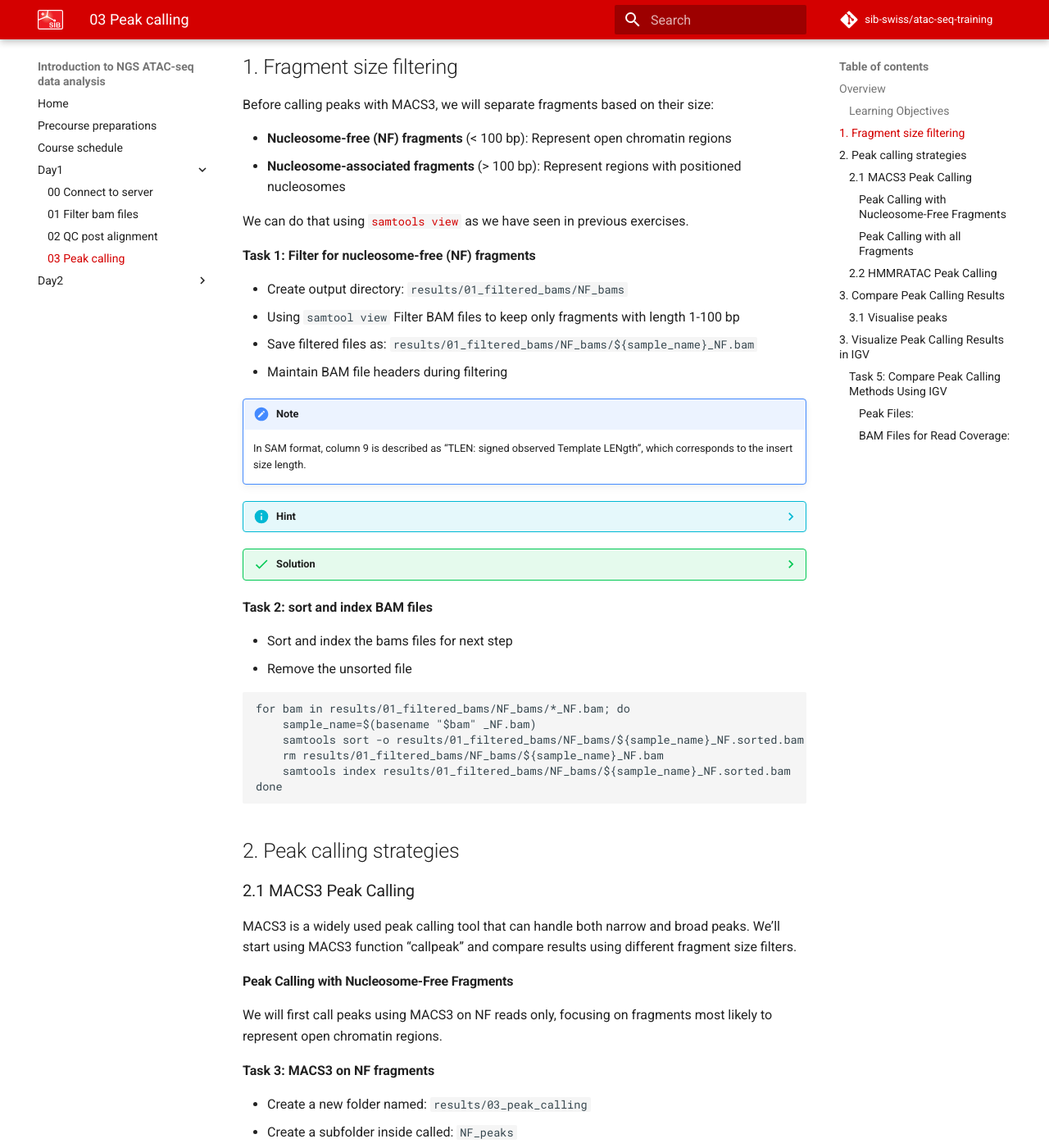
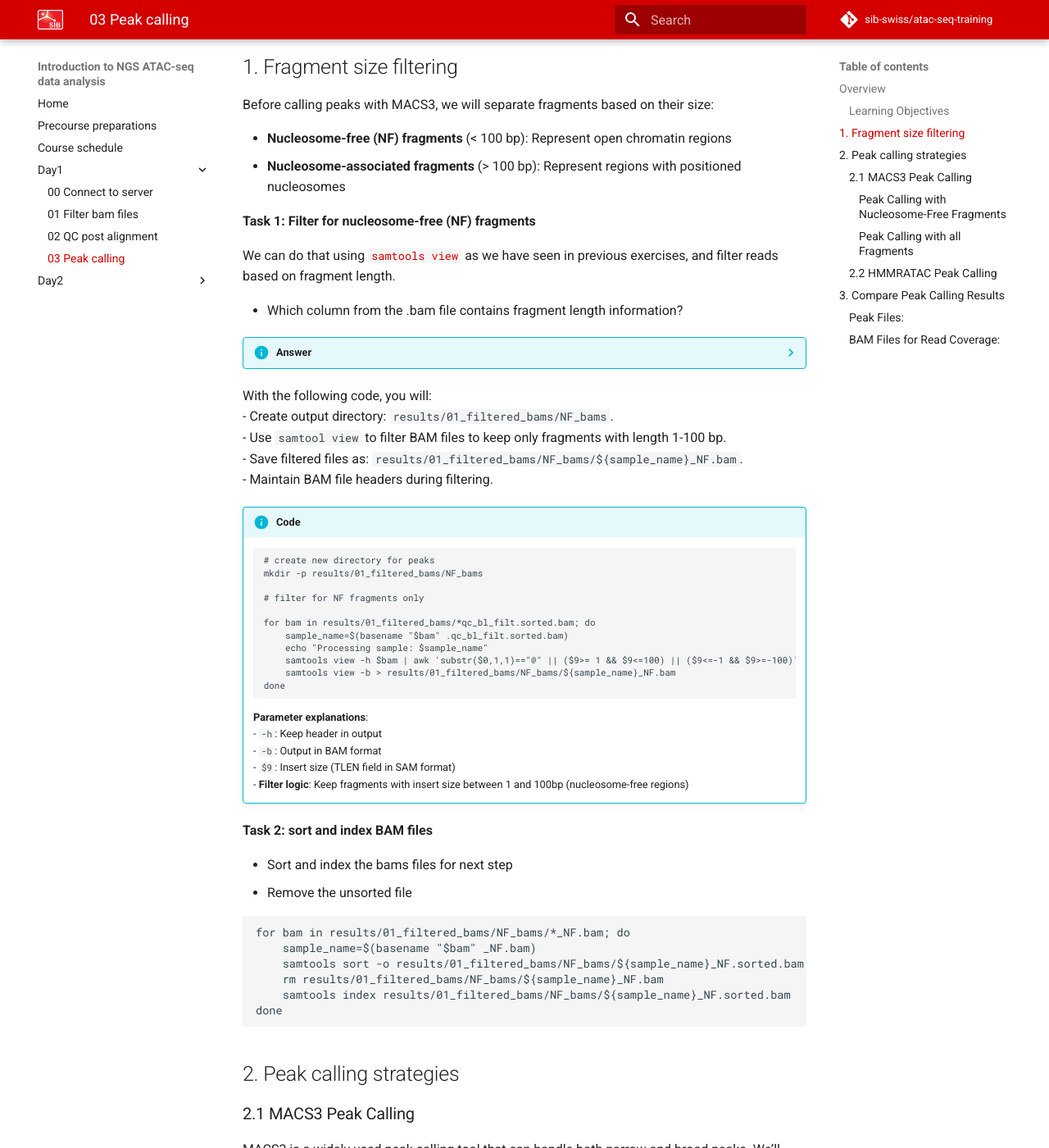
Before and after one commit to sib-swiss/atac-seq-training, an MkDocs documentation site: the page built from docs/days/03_peak_calling.md, in a window 1280 px wide and 1400 px high, scrolled down 581 px. Shown: the whole window at 82% size. Built offline with MkDocs 1.6.1 and Material for MkDocs 9.7.7, drawn with Linux system fonts in a browser that asks for light colours; comment, search, counter and statistics services are not loaded; some of the changed text lies outside the part shown.

Commit message:
improve exercises, fix bug in 04_intersectbed

````diff
--- a/docs/days/03_peak_calling.md
+++ b/docs/days/03_peak_calling.md
@@ -14,6 +14,7 @@ We will compare peak calling results using:
 - Compare peak calling results from different approaches
 - Learn about ATAC-seq specific peak caller HMMRATAC
 
+
 ## 1. Fragment size filtering
 
 Before calling peaks with MACS3, we will separate fragments based on their size:
@@ -21,31 +22,25 @@ Before calling peaks with MACS3, we will separate fragments based on their size:
 - **Nucleosome-free (NF) fragments** (< 100 bp): Represent open chromatin regions
 - **Nucleosome-associated fragments** (> 100 bp): Represent regions with positioned nucleosomes
 
-We can do that using [`samtools view`](https://www.htslib.org/doc/samtools-view.html) as we have seen in previous exercises.
-
 
 **Task 1: Filter for nucleosome-free (NF) fragments**
 
-- Create output directory: `results/01_filtered_bams/NF_bams`
-- Using `samtool view` Filter BAM files to keep only fragments with length 1-100 bp
-- Save filtered files as: `results/01_filtered_bams/NF_bams/${sample_name}_NF.bam`
-- Maintain BAM file headers during filtering
+We can do that using [`samtools view`](https://www.htslib.org/doc/samtools-view.html) as we have seen in previous exercises, and filter reads based on fragment length.
 
-!!! note
+
+- Which column from the .bam file contains fragment length information?
+
+??? info "Answer"
     In SAM format, column 9 is described as "TLEN: signed observed Template LENgth", which corresponds to the insert size length.
 
-
-??? info "Hint"
-    Use `samtools view` with `awk` commands to filter reads:
-
-    - Filter column 9 (TLEN) using awk: `($9>= 1 && $9<=100) || ($9<=-1 && $9>=-100)`
-    - Keep header lines with `-h`
-    - Pipe to `samtools view -b` for BAM output
+With the following code, you will:
+- Create output directory: `results/01_filtered_bams/NF_bams`.
+- Use `samtool view` to filter BAM files to keep only fragments with length 1-100 bp.
+- Save filtered files as: `results/01_filtered_bams/NF_bams/${sample_name}_NF.bam`.
+- Maintain BAM file headers during filtering.
 
 
-
-??? success "Solution"
-
+!!! info "Code"
     ```{bash}
     # create new directory for peaks
     mkdir -p results/01_filtered_bams/NF_bams
@@ -185,29 +180,23 @@ We will use the filtered BAM files (all fragments) for this analysis.
 
 ## 3. Compare Peak Calling Results
 
-### 3.1 Visualise peaks
+Now let's visualise and compare the different peak calling results using the Integrative Genomics Viewer (IGV) to understand how each method performs.
 
 **Task 5: Load traks into IGV**
-
-## 3. Visualize Peak Calling Results in IGV
-
-### Task 5: Compare Peak Calling Methods Using IGV
-
-Now we will visualize and compare the different peak calling results using the Integrative Genomics Viewer (IGV) to understand how each method performs.
-
-**What you will load:**
 
 For **Cerebrum_rep1** sample, download and load the following files in IGV:
 
 #### Peak Files:
 - MACS3 NF peaks: `results/03_peak_calling/NF_peaks/NF_peaks_Cerebrum_rep1/Cerebrum_rep1_NF_peaks.narrowPeak`
 - MACS3 all peaks: `results/03_peak_calling/all_peaks/all_peaks_Cerebrum_rep1/Cerebrum_rep1_all_peaks.narrowPeak`
-- HMMRATAC peaks: `results/03_peak_calling/hmmratac_peaks/hmmratac_peaks_Cerebrum_rep1/Cerebrum_rep1_hmmratac_accessible_regions.narrowPeak` *(if you completed the bonus task)*
+- HMMRATAC peaks: `results/03_peak_calling/hmmratac_peaks/hmmratac_peaks_Cerebrum_rep1/Cerebrum_rep1_hmmratac_accessible_regions.narrowPeak` *(if you completed the bonus task, if you didn't and you are curious, you will find the files in `/data/Solutions/`)*
 
 #### BAM Files for Read Coverage:
 - All fragments BAM: `results/01_filtered_bams/Cerebrum_rep1.qc_bl_filt.sorted.bam`
 - Nucleosome-free fragments BAM: `results/01_filtered_bams/NF_bams/Cerebrum_rep1_NF.sorted.bam`
 
+**Task 6: Compare results**
 
-Do you observe big differences between methods? which method would work better to study TF binding sites? and for DA analysis?
-Can you find an example of a gene where the nucleosomal pattern at TSS can be percieved?
+- Do you observe big differences between methods?
+- Which method would work better to study TF binding sites? and for DA analysis?
+- Can you find an example of a gene where the nucleosomal pattern at TSS can be percieved?
````
Also changed, not shown: docs/days/01_filter_bam_files.md (+15 -15 lines), docs/days/04_build_consensus_peak_set.md (+8 -8 lines).
